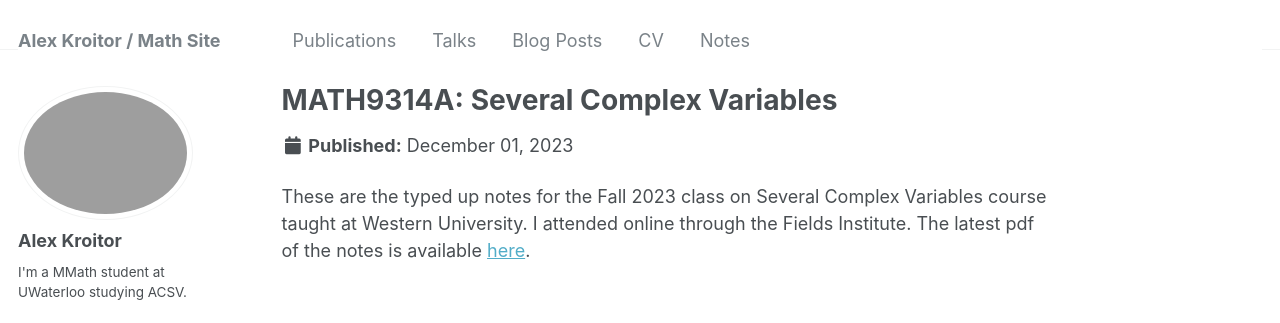
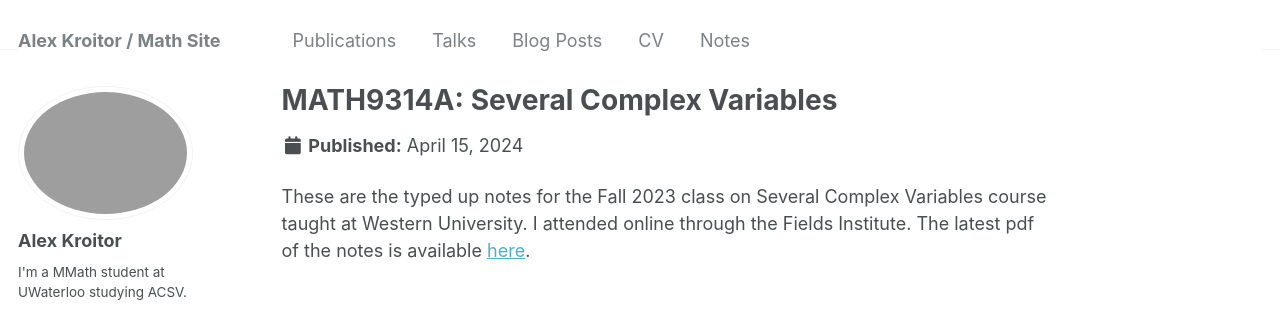
Before and after one commit to akroitor/akroitor.github.io, a Jekyll site: the page built from _notes/MATH9314A.md, in a window 1280 px wide and 969 px high. Shown: the top 323 px of the window. Built offline with Jekyll 4.4.1, drawn with Linux system fonts in a browser that asks for light colours; some web fonts are replaced.

Commit message:
Update MATH9314A.md

```diff
--- a/_notes/MATH9314A.md
+++ b/_notes/MATH9314A.md
@@ -2,7 +2,7 @@
 title: "MATH9314A: Several Complex Variables"
 excerpt: "A set of TeXd up notes for MATH9314A offered online through the Fields Institute. Taught by Rasul Shafikov."
 collection: notes
-date: 2023-12-01
+date: 2024-04-15
 ---
 
 These are the typed up notes for the Fall 2023 class on Several Complex Variables course taught at Western University. I attended online through the Fields Institute. The latest pdf of the notes is available [here](/files/Math9314SevCompVar.pdf).
```
